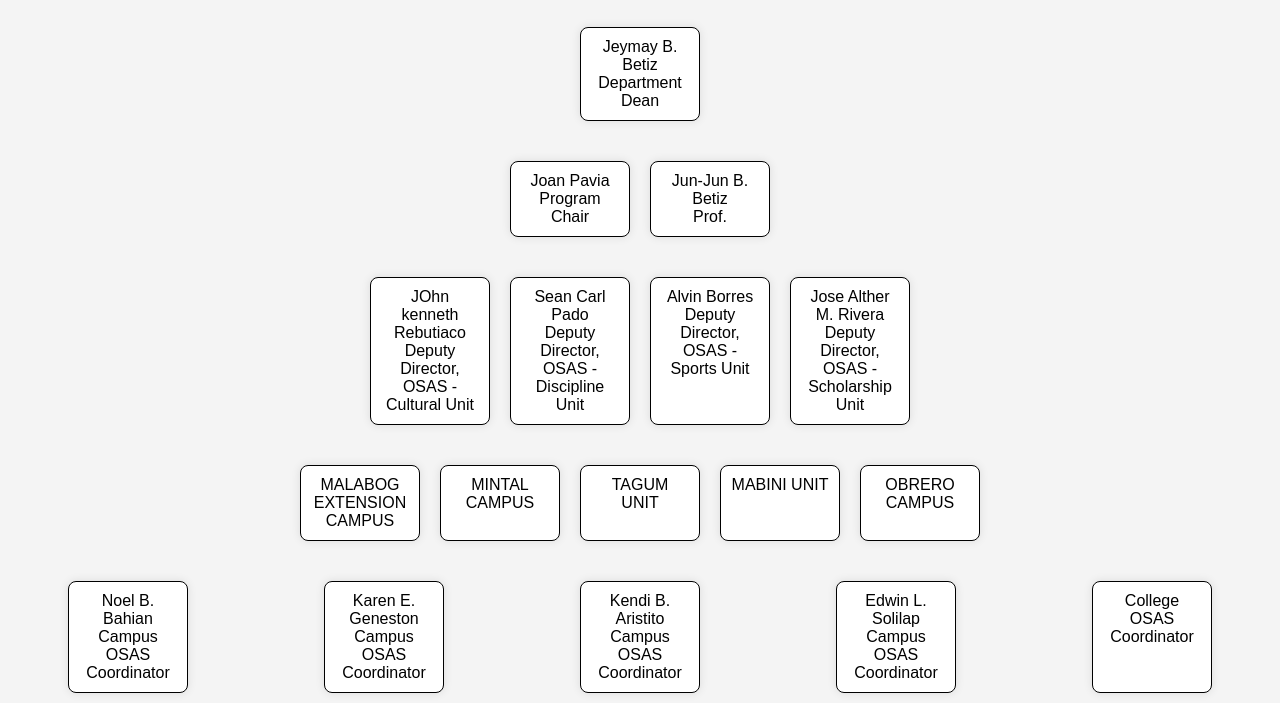
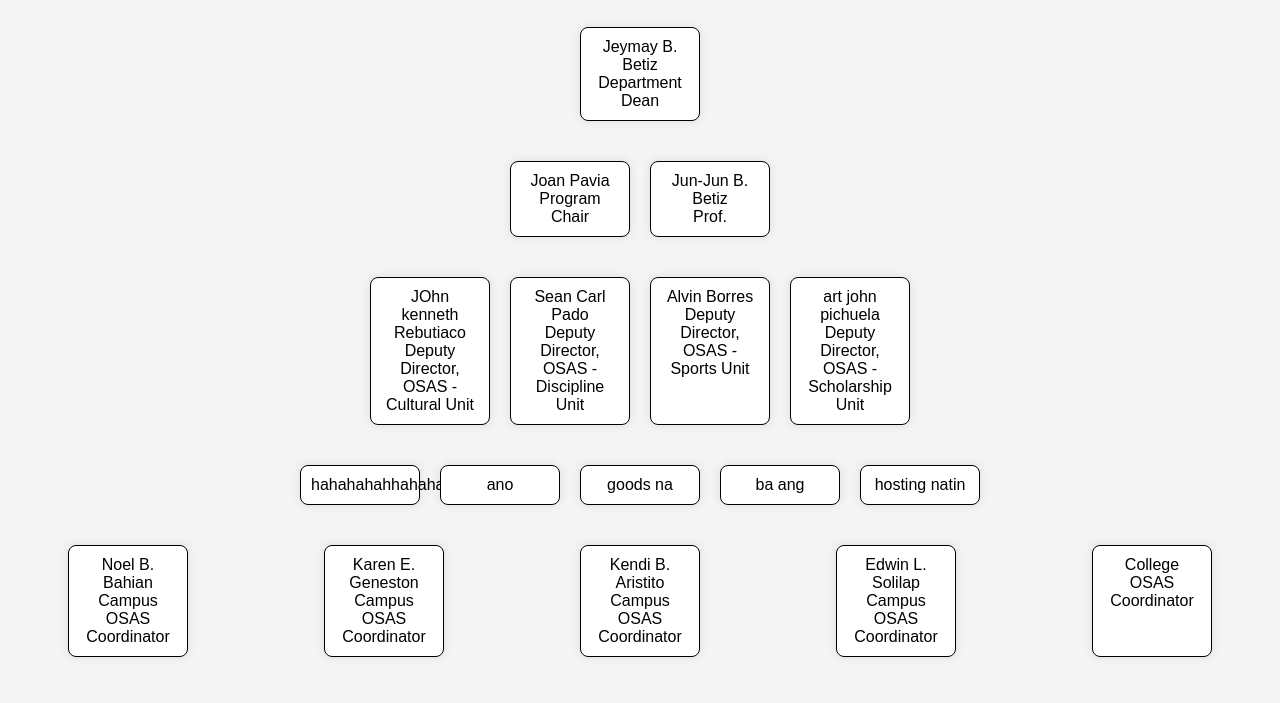
Before and after one commit to kenns03/info, a plain HTML site: page index.html in a window 1280 px wide. Shown: the part 108-811 px from the top of the page. Drawn offline with Linux system fonts and the light colour scheme.

Commit message:
Update index.html

```diff
--- a/index.html
+++ b/index.html
@@ -95,15 +95,15 @@
             <div class="box">JOhn kenneth Rebutiaco<br>Deputy Director, OSAS - Cultural Unit</div>
             <div class="box">Sean Carl Pado<br>Deputy Director, OSAS - Discipline Unit</div>
             <div class="box">Alvin Borres<br>Deputy Director, OSAS - Sports Unit</div>
-            <div class="box">Jose Alther M. Rivera<br>Deputy Director, OSAS - Scholarship Unit</div>
+            <div class="box">art john pichuela<br>Deputy Director, OSAS - Scholarship Unit</div>
         </div>
         <div class="sub-level">
             <div class="level">
-                <div class="box">MALABOG EXTENSION CAMPUS</div>
-                <div class="box">MINTAL CAMPUS</div>
-                <div class="box">TAGUM UNIT</div>
-                <div class="box">MABINI UNIT</div>
-                <div class="box">OBRERO CAMPUS</div>
+                <div class="box">hahahahahhahaha</div>
+                <div class="box">ano</div>
+                <div class="box">goods na</div>
+                <div class="box">ba ang</div>
+                <div class="box">hosting natin</div>
             </div>
         </div>
         <div class="sub-level">
```
